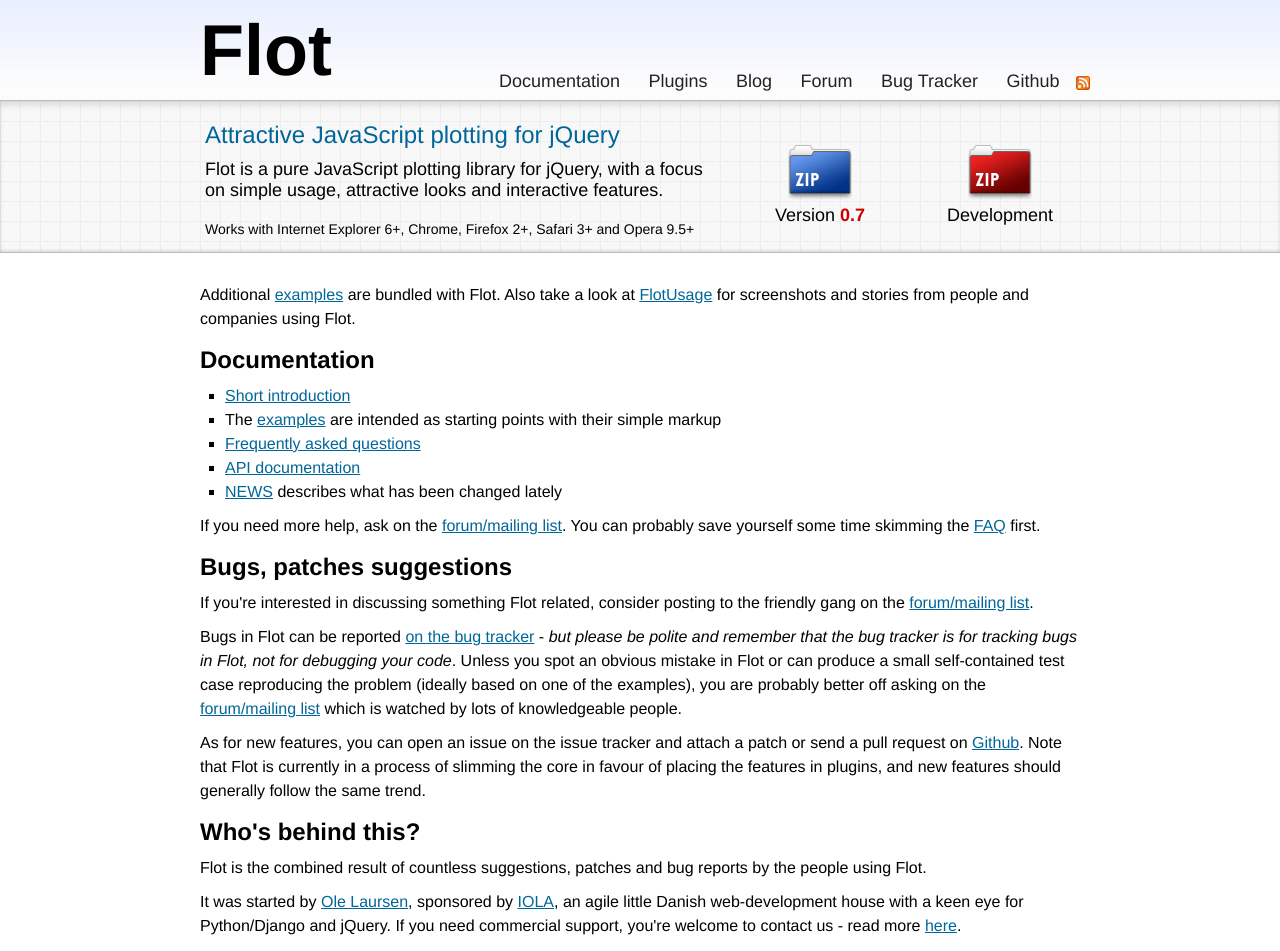
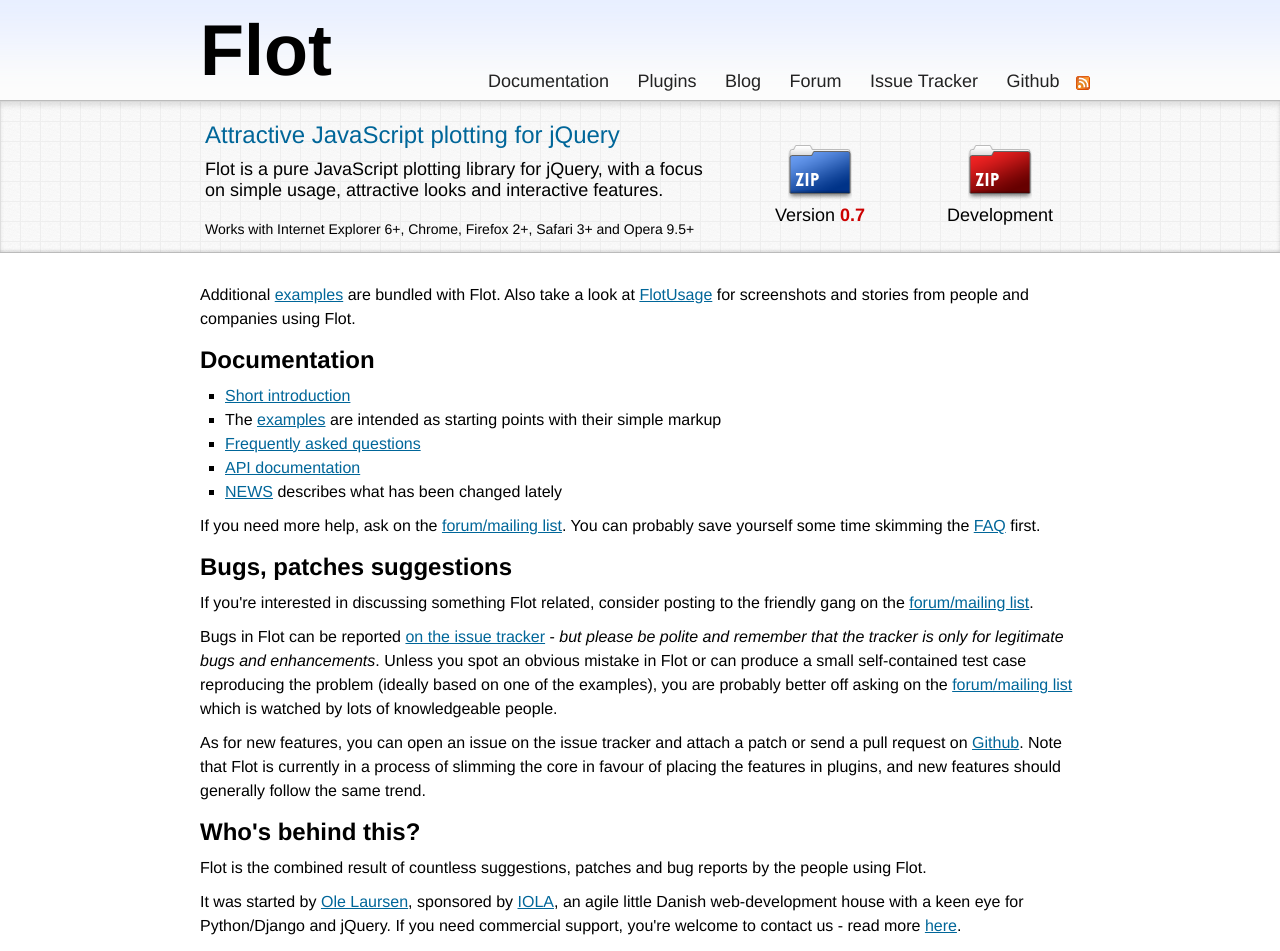
Before and after one commit to flot/flot.github.com, a Jekyll site: the page built from index.html, in a window 1280 px wide. Shown: the top 951 px of the page. Built offline with Jekyll 4.4.1, drawn with Linux system fonts in a browser that asks for light colours; Markdown is read by kramdown in place of the engine named in the settings; the list of posts is cut into pages by our own code.

Commit message:
Update Google Code links to point at Github.

```diff
--- a/_includes/header.html
+++ b/_includes/header.html
@@ -38,11 +38,11 @@
 	<div class="header-bar">
 		<a href="/" class="title">Flot</a>
 		<div class="menu">
-			<a href="https://github.com/flot/flot/blob/master/API.md" class="menu-item">Documentation</a>
-			<a href="http://code.google.com/p/flot/wiki/Plugins" class="menu-item">Plugins</a>
+			<a href="http://github.com/flot/flot/blob/master/API.md" class="menu-item">Documentation</a>
+			<a href="http://github.com/flot/flot/wiki/Plugin-Repository" class="menu-item">Plugins</a>
 			<a href="/blog" class="menu-item">Blog</a>
 			<a href="http://groups.google.com/group/flot-graphs" class="menu-item">Forum</a>
-			<a href="https://code.google.com/p/flot/issues/list" class="menu-item">Bug Tracker</a>
+			<a href="http://github.com/flot/flot/issues" class="menu-item">Issue Tracker</a>
 			<a href="http://github.com/flot/flot" class="menu-item">Github</a>
 			<a href="/blog/feed.xml" class="menu-item-feed flot-icon flot-icon-14 flot-icon-14-feed"></a>
 		</div>
--- a/index.html
+++ b/index.html
@@ -5,7 +5,7 @@
 
 <div id="placeholder"></div>
 
-<p>Additional <a href='http://people.iola.dk/olau/flot/examples/'>examples</a> are bundled with Flot. Also take a look at <a href='https://code.google.com/p/flot/wiki/FlotUsage'>FlotUsage</a> for screenshots and stories from people and companies using Flot.</p>
+<p>Additional <a href='http://people.iola.dk/olau/flot/examples/'>examples</a> are bundled with Flot. Also take a look at <a href='http://github.com/flot/flot/wiki/Flot-Usage'>FlotUsage</a> for screenshots and stories from people and companies using Flot.</p>
 
 <h2>Documentation</h2>
 <ul>
@@ -19,7 +19,7 @@
 
 <h2>Bugs, patches suggestions</h2>
 <p>If you're interested in discussing something Flot related, consider posting to the friendly gang on the <a href="http://groups.google.com/group/flot-graphs">forum/mailing list</a>.</p>
-<p>Bugs in Flot can be reported <a href="http://code.google.com/p/flot/issues/list">on the bug tracker</a> - <i>but please be polite and remember that the bug tracker is for tracking bugs in Flot, not for debugging your code</i>. Unless you spot an obvious mistake in Flot or can produce a small self-contained test case reproducing the problem (ideally based on one of the examples), you are probably better off asking on the <a href="http://groups.google.com/group/flot-graphs">forum/mailing list</a> which is watched by lots of knowledgeable people.</p>
+<p>Bugs in Flot can be reported <a href="https://github.com/flot/flot/issues">on the issue tracker</a> - <i>but please be polite and remember that the tracker is only for legitimate bugs and enhancements</i>. Unless you spot an obvious mistake in Flot or can produce a small self-contained test case reproducing the problem (ideally based on one of the examples), you are probably better off asking on the <a href="http://groups.google.com/group/flot-graphs">forum/mailing list</a> which is watched by lots of knowledgeable people.</p>
 <p>As for new features, you can open an issue on the issue tracker and attach a patch or send a pull request on <a href="https://github.com/flot/flot">Github</a>. Note that Flot is currently in a process of slimming the core in favour of placing the features in plugins, and new features should generally follow the same trend.</p>
 
 <h2>Who's behind this?</h2>
```
